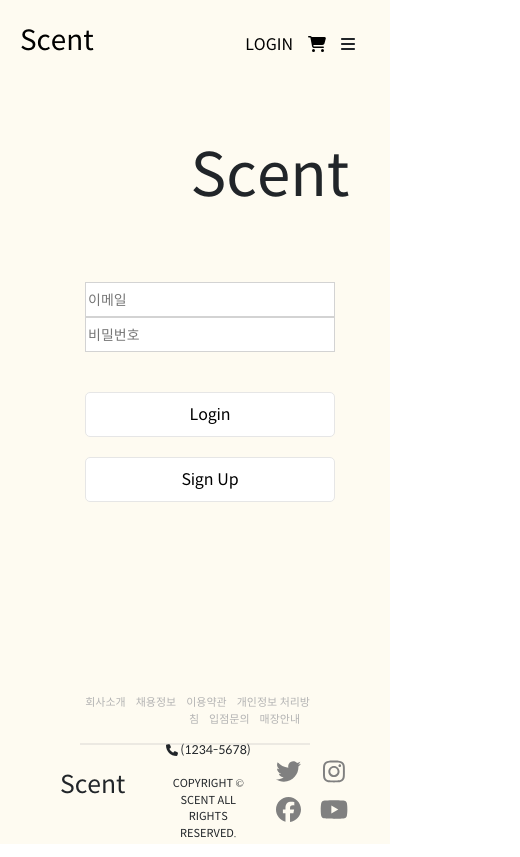
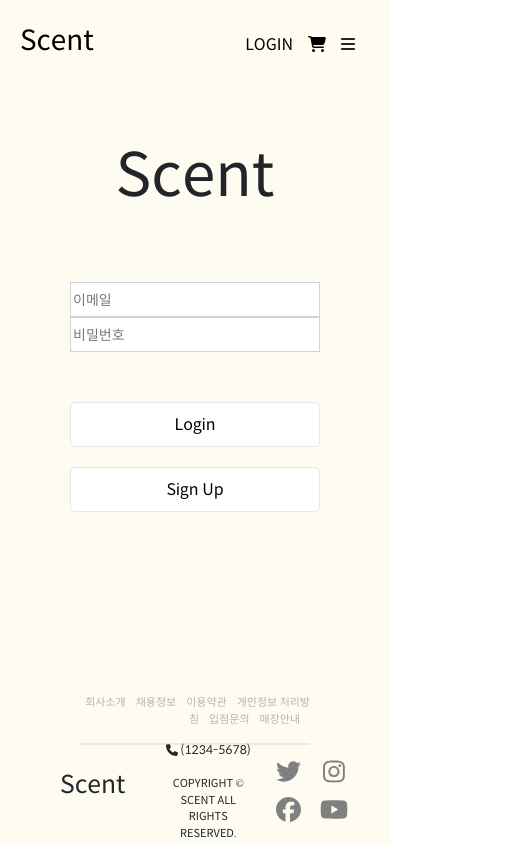
Before and after one commit to sonxxx/scent-web, a React (Create React App) app: page /cart in a window 390 px wide. Shown: the whole page, 520 px wide, since content can reach past the window. Built offline with nearby package versions, Linux system fonts and the light colour scheme; no server answers.

Commit message:
responsive modify

```diff
--- a/src/components/Login.jsx
+++ b/src/components/Login.jsx
@@ -20,11 +20,12 @@ const Login = ({ setLoginEmail, setLoginPassword, onLogin}) => {
           <form className={styles.content}>
             <input type="text" placeholder='이메일' onChange={(e)=>{setLoginEmail(e.target.value)}}/><br/>
             <input type="password" placeholder='비밀번호' onChange={(e)=>{setLoginPassword(e.target.value);}}/><br/>
-            <div className={styles.loginBtn}>
+          </form>
+
+          <div className={styles.loginBtn}>
               <button type="button" onClick={onLogin}>Login</button>
               <button type="button" style={{marginTop: '20px'}} onClick={()=>{ navigate('/register')}}>Sign Up</button>
-            </div>
-          </form>
+          </div>
         </div>
     </div>
   )
--- a/src/components/Login.module.css
+++ b/src/components/Login.module.css
@@ -3,6 +3,7 @@
   height: 100%;
   padding-top: 90px;
   padding-bottom: 140px;
+  overflow: hidden;
 }
 
 .login__form {
@@ -14,16 +15,16 @@
 }
 
 .header {
-  width: 500px;
+  width: 100%;
   text-align: center;
   margin: 0 auto;
-  padding: 40px 50px;
+  padding: 40px 40px;
   font-size: 60px;
 }
 
 .content {
-  width: 300px;
-  text-align: left;
+  width: 100%;
+  text-align: center;
   margin: 0 auto;
   padding: 30px 40px;
 }
@@ -37,10 +38,16 @@ form input {
   border: 1px solid lightgrey;
 }
 
+.loginBtn {
+  margin-top: 20px;
+}
+
 .loginBtn button {
+  display: flex;
+  justify-content: center;
   width: 250px;
   height: 45px;
-  margin-top: 40px;
+  margin: 0 auto;
   padding: 10px 0;
   border: 1px solid #e6e6e6;
   border-radius: 5px;
```
